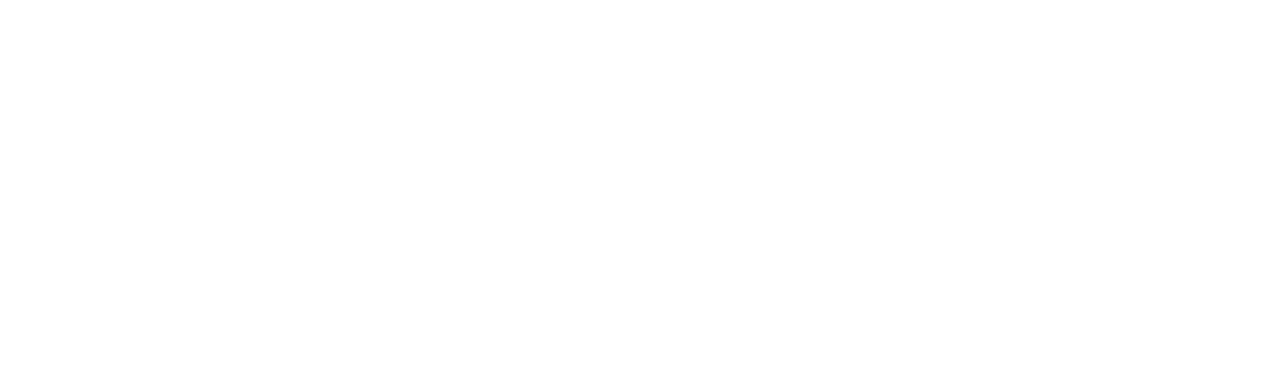
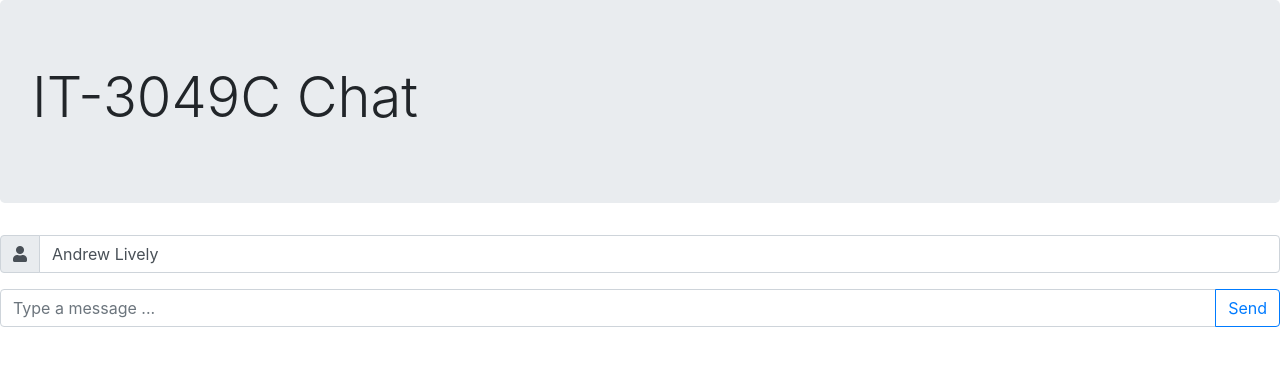
Before and after one commit to TakaKiu/Chatting-Application, a website: page index.html in a window 1280 px wide. Drawn offline with Linux system fonts and the light colour scheme.

Commit message:
Update index.html

```diff
--- a/index.html
+++ b/index.html
@@ -15,17 +15,29 @@
 
     <body>
         <header>
-
+            <div class="jumbotron">
+                <h1 class="display-4">IT-3049C Chat</h1>
+            </div>
+            <div class="input-group mb-3">
+                <div class="input-group-prepend">
+                    <span class="input-group-text">
+                        <i class="fas fa-user"></i>
+                    </span>
+                </div>
+                <input id="my-name-input" type="text" class="form-control" placeholder="Name" value="Andrew Lively">
+            </div>
         </header>
 
-        <div id="chat">
-
-        </div>
+        <div id="chat"></div>
 
         <footer>
-
+            <div id="chatbar" class="input-group mb-3">
+                <input type="text" id="my-message" class="form-control" placeholder="Type a message ...">
+                <div class="input-group-append">
+                    <button class="btn btn-outline-primary" id="send-button" type="button">Send</button>
+                </div>
+            </div>
         </footer>
-        <!-- Our own Scripts -->
         <script src="resources/js/index.js"></script>
     </body>
 </html>
```
